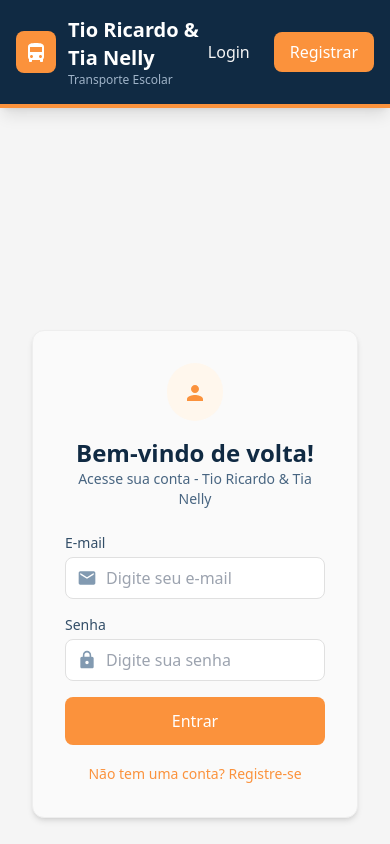
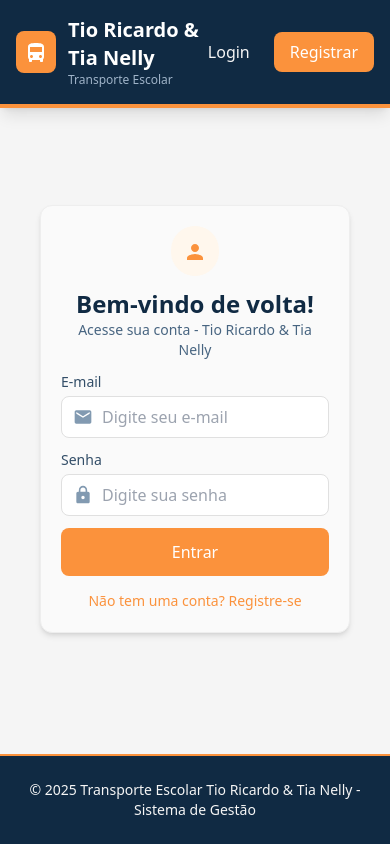
Before and after one commit to project-safeway/front-end, a React (Vite) app: page /login in a window 390 px wide. Shown: the top 844 px of the page. Built offline with nearby package versions, Linux system fonts and the light colour scheme; what react-oidc-context would draw is missing.

Commit message:
fix: Melhorando responsividade do login/registro

```diff
--- a/src/App.jsx
+++ b/src/App.jsx
@@ -1,4 +1,4 @@
-import { Routes, Route, Link, useNavigate } from 'react-router-dom'
+import { Routes, Route, Link, useNavigate, useLocation } from 'react-router-dom'
 import { AuthProvider, useAuth } from './contexts/AuthContext'
 import { ProtectedRoute } from './components/ProtectedRoute'
 import Login from './pages/Login'
@@ -18,6 +18,9 @@ import PersonIcon from '@mui/icons-material/Person'
 function AppContent() {
   const { isAuthenticated, user, logout } = useAuth()
   const navigate = useNavigate()
+  const location = useLocation()
+
+  const isAuthPage = location.pathname === '/login' || location.pathname === '/register'
 
   const handleLogout = () => {
     logout()
@@ -25,7 +28,7 @@ function AppContent() {
   }
 
   return (
-    <div className="min-h-screen bg-offwhite-100">
+    <div className="min-h-screen bg-offwhite-100 flex flex-col">
       {/* Navbar */}
       <nav className="bg-navy-900 shadow-lg border-b-4 border-primary-400">
         <div className="container mx-auto px-4 py-4">
@@ -118,7 +121,7 @@ function AppContent() {
       </nav>
 
       {/* Conteúdo Principal */}
-      <main className="container mx-auto px-4 py-6">
+      <main className={`container mx-auto px-6 md:px-10 py-4 md:py-6 flex-1 ${isAuthPage ? 'flex items-center justify-center' : ''}`}>
         <Routes>
           <Route path="/login" element={<Login />} />
           <Route path="/register" element={<Register />} />
@@ -164,7 +167,7 @@ function AppContent() {
       </main>
 
       {/* Footer */}
-      <footer className="bg-navy-900 text-offwhite-100 mt-12 py-6 border-t-2 border-primary-400">
+      <footer className={`bg-navy-900 text-offwhite-100 ${isAuthPage ? 'mt-6' : 'mt-12'} py-6 border-t-2 border-primary-400`}>
         <div className="container mx-auto px-4 text-center">
           <p className="text-sm">
             © 2025 Transporte Escolar Tio Ricardo & Tia Nelly - Sistema de Gestão
--- a/src/components/LoginForm.jsx
+++ b/src/components/LoginForm.jsx
@@ -29,17 +29,17 @@ export function LoginForm() {
   }
 
   return (
-    <div className="max-w-md mx-auto mt-10">
-      <div className="bg-offwhite-50 border border-offwhite-200 rounded-xl shadow-md p-8">
-        <div className="text-center mb-6">
-          <div className="inline-block p-4 bg-primary-50 rounded-full mb-4">
+    <div className="w-full max-w-md mx-auto">
+      <div className="bg-offwhite-50 border border-offwhite-200 rounded-xl shadow-md p-5 md:p-8">
+        <div className="text-center mb-3 md:mb-5">
+          <div className="inline-block p-3 bg-primary-50 rounded-full mb-3">
             <PersonIcon className="text-primary-400 text-4xl" />
           </div>
           <h2 className="text-2xl font-bold text-navy-900">Bem-vindo de volta!</h2>
           <p className="text-navy-600 text-sm">Acesse sua conta - Tio Ricardo & Tia Nelly</p>
         </div>
 
-        <form onSubmit={handleSubmit} className="space-y-4">
+        <form onSubmit={handleSubmit} className="space-y-3">
           {error && (
             <div className="bg-red-50 border border-red-200 text-red-700 px-4 py-3 rounded-lg text-sm">
               {error}
@@ -101,7 +101,7 @@ export function LoginForm() {
             )}
           </button>
 
-          <div className="text-center mt-4">
+          <div className="text-center mt-3">
             <Link to="/register" className="text-sm text-primary-400 hover:text-primary-500">
               Não tem uma conta? Registre-se
             </Link>
--- a/src/contexts/AuthContext.jsx
+++ b/src/contexts/AuthContext.jsx
@@ -30,24 +30,16 @@ export const AuthProvider = ({ children }) => {
   }, [])
 
   const login = async (email, senha) => {
-    try {
     const response = await authService.login(email, senha)
     const userId = authService.getUserId()
     const role = authService.getUserRole()
     setUser({ id: userId, role })
     return response
-    } catch (error) {
-      throw error
-    }
   }
 
   const register = async (userData) => {
-    try {
     const response = await authService.register(userData)
     return response
-    } catch (error) {
-      throw error
-    }
   }
 
   const logout = () => {
--- a/src/pages/Login.jsx
+++ b/src/pages/Login.jsx
@@ -2,7 +2,7 @@ import { LoginForm } from '../components/LoginForm'
 
 function Login() {
   return (
-    <div className="min-h-screen bg-offwhite-100 flex items-center justify-center py-12 px-4">
+    <div className="w-full flex justify-center py-4 md:py-8 px-4">
       <LoginForm />
     </div>
   )
--- a/src/pages/Register.jsx
+++ b/src/pages/Register.jsx
@@ -35,17 +35,17 @@ function Register() {
   }
 
   return (
-    <div className="max-w-md mx-auto mt-10">
-      <div className="bg-offwhite-50 border border-offwhite-200 rounded-xl shadow-md p-8">
-        <div className="text-center mb-6">
-          <div className="inline-block p-4 bg-primary-50 rounded-full mb-4">
+    <div className="w-full flex justify-center py-4 md:py-8 px-4">
+      <div className="w-full max-w-md bg-offwhite-50 border border-offwhite-200 rounded-xl shadow-md p-5 md:p-8">
+        <div className="text-center mb-3 md:mb-5">
+          <div className="inline-block p-3 bg-primary-50 rounded-full mb-3">
             <PersonIcon className="text-primary-400 text-4xl" />
           </div>
           <h2 className="text-2xl font-bold text-navy-900">Registrar Novo Usuário</h2>
           <p className="text-navy-600 text-sm">Preencha os dados para criar sua conta</p>
         </div>
 
-        <form onSubmit={handleSubmit} className="space-y-4">
+        <form onSubmit={handleSubmit} className="space-y-3">
           {error && (
             <div className="bg-red-50 border border-red-200 text-red-700 px-4 py-3 rounded-lg text-sm">
               {error}
@@ -167,7 +167,7 @@ function Register() {
             )}
           </button>
 
-          <div className="text-center mt-4">
+          <div className="text-center mt-3">
             <Link to="/login" className="text-sm text-primary-400 hover:text-primary-500">
               Já tem uma conta? Faça login
             </Link>
--- a/src/services/api.js
+++ b/src/services/api.js
@@ -38,7 +38,7 @@ api.interceptors.request.use(
   (error) => {
     console.error('[API] Erro ao configurar requisição:', error)
     return Promise.reject(error)
-  }
+  },
 )
 
 /**
@@ -100,7 +100,7 @@ api.interceptors.response.use(
     }
 
     return Promise.reject(error)
-  }
+  },
 )
 
 /**
--- a/src/services/authService.js
+++ b/src/services/authService.js
@@ -131,7 +131,7 @@ class AuthService {
         atob(base64)
           .split('')
           .map((c) => '%' + ('00' + c.charCodeAt(0).toString(16)).slice(-2))
-          .join('')
+          .join(''),
       )
 
       return JSON.parse(jsonPayload)
--- a/src/utils/authDebug.js
+++ /dev/null
@@ -1,106 +0,0 @@
-/**
- * Script de verificação do sistema de autenticação
- * Cole este código no console do navegador (F12) para testar
- */
-
-console.log('🔍 Verificando Sistema de Autenticação...\n')
-
-// 1. Verificar se o token existe
-const token = localStorage.getItem('token')
-const expiration = localStorage.getItem('tokenExpiration')
-
-console.log('📦 LocalStorage:')
-console.log('  Token existe:', !!token)
-console.log('  Token:', token ? token.substring(0, 50) + '...' : 'não encontrado')
-console.log('  Expiração:', expiration ? new Date(parseInt(expiration)).toLocaleString() : 'não definida')
-
-if (expiration) {
-  const isExpired = Date.now() > parseInt(expiration)
-  console.log('  Token expirado:', isExpired ? '❌ SIM' : '✅ NÃO')
-}
-
-// 2. Verificar se pode decodificar o token
-if (token) {
-  try {
-    const base64Url = token.split('.')[1]
-    const base64 = base64Url.replace(/-/g, '+').replace(/_/g, '/')
-    const jsonPayload = decodeURIComponent(
-      atob(base64)
-        .split('')
-        .map((c) => '%' + ('00' + c.charCodeAt(0).toString(16)).slice(-2))
-        .join('')
-    )
-    const payload = JSON.parse(jsonPayload)
-
-    console.log('\n🔓 Payload do Token:')
-    console.log('  User ID:', payload.sub)
-    console.log('  Role:', payload.role)
-    console.log('  Emitido em:', new Date(payload.iat * 1000).toLocaleString())
-    console.log('  Expira em:', new Date(payload.exp * 1000).toLocaleString())
-  } catch (error) {
-    console.log('\n❌ Erro ao decodificar token:', error.message)
-  }
-}
-
-// 3. Verificar configuração da API
-console.log('\n⚙️ Configuração:')
-console.log('  URL da API:', 'http://localhost:8080 (padrão)')
-
-// 4. Testar conexão com o backend
-console.log('\n🌐 Testando conexão com o backend...')
-fetch('http://localhost:8080/auth/login', {
-  method: 'OPTIONS',
-})
-  .then(() => {
-    console.log('  ✅ Backend está acessível')
-  })
-  .catch((error) => {
-    console.log('  ❌ Erro ao conectar com backend:', error.message)
-    console.log('  Verifique se o backend Spring Boot está rodando na porta 8080')
-  })
-
-// 5. Verificar rota atual
-console.log('\n📍 Navegação:')
-console.log('  Rota atual:', window.location.pathname)
-console.log('  Está na página de login:', window.location.pathname === '/login')
-
-// 6. Função auxiliar para limpar tudo
-console.log('\n🧹 Para limpar o localStorage, execute:')
-console.log('  clearAuth()')
-
-window.clearAuth = () => {
-  localStorage.clear()
-  console.log('✅ LocalStorage limpo!')
-  console.log('Recarregando página...')
-  location.reload()
-}
-
-// 7. Função para testar login
-console.log('\n🔑 Para testar login, execute:')
-console.log('  testLogin("seu-email@exemplo.com", "sua-senha")')
-
-window.testLogin = async (email, senha) => {
-  try {
-    console.log('Tentando fazer login...')
-    const response = await fetch('http://localhost:8080/auth/login', {
-      method: 'POST',
-      headers: { 'Content-Type': 'application/json' },
-      body: JSON.stringify({ email, senha }),
-    })
-
-    if (response.ok) {
-      const data = await response.json()
-      console.log('✅ Login bem-sucedido!')
-      console.log('Token:', data.accessToken.substring(0, 50) + '...')
-      console.log('Expira em:', data.expiresIn, 'segundos')
-    } else {
-      const error = await response.text()
-      console.log('❌ Erro no login:', error)
-    }
-  } catch (error) {
-    console.log('❌ Erro:', error.message)
-  }
-}
-
-console.log('\n✨ Verificação concluída!')
-console.log('Use as funções acima para testar o sistema.')
```
Also changed, not shown: src/config/config.js (line endings or trailing spaces). Lines whose indentation alone changed are shown as unchanged.
